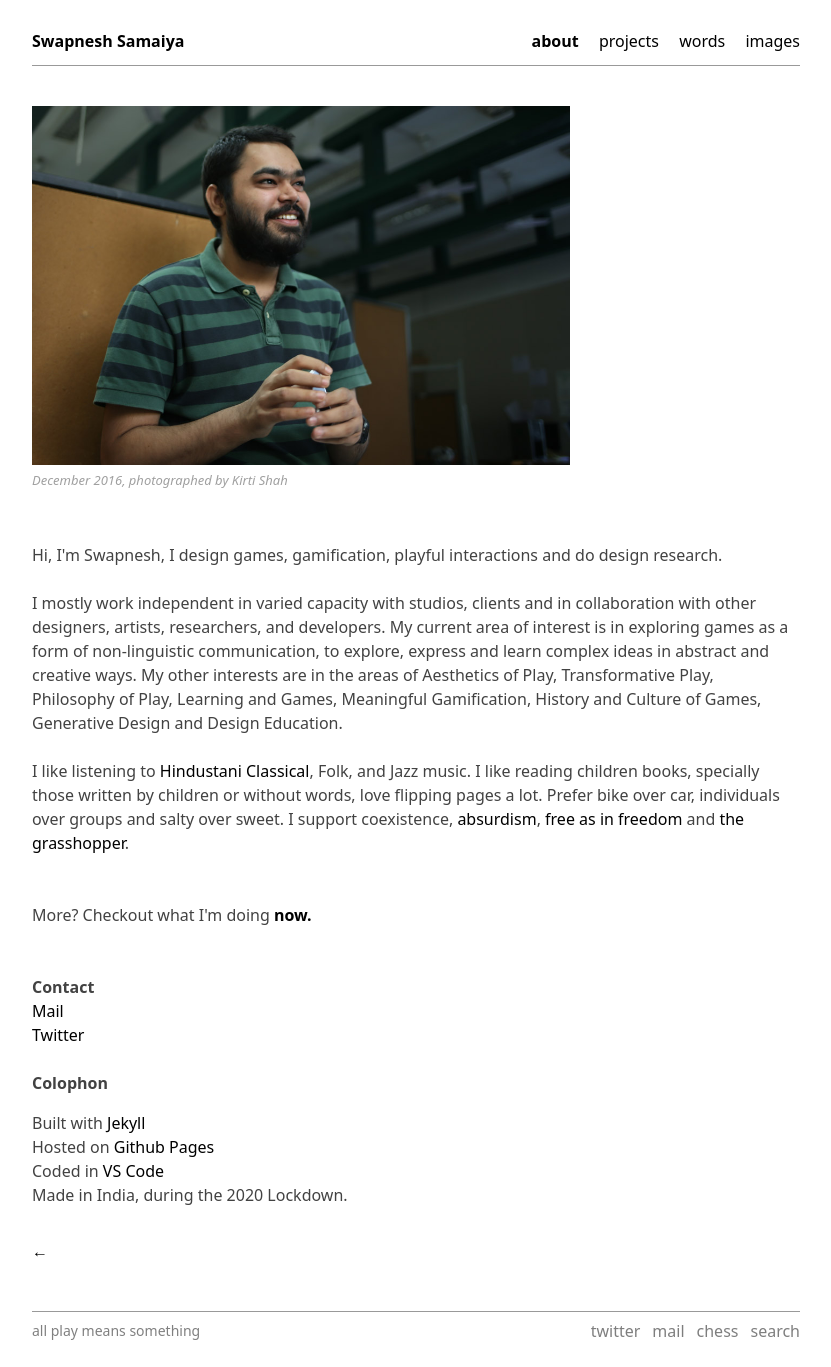
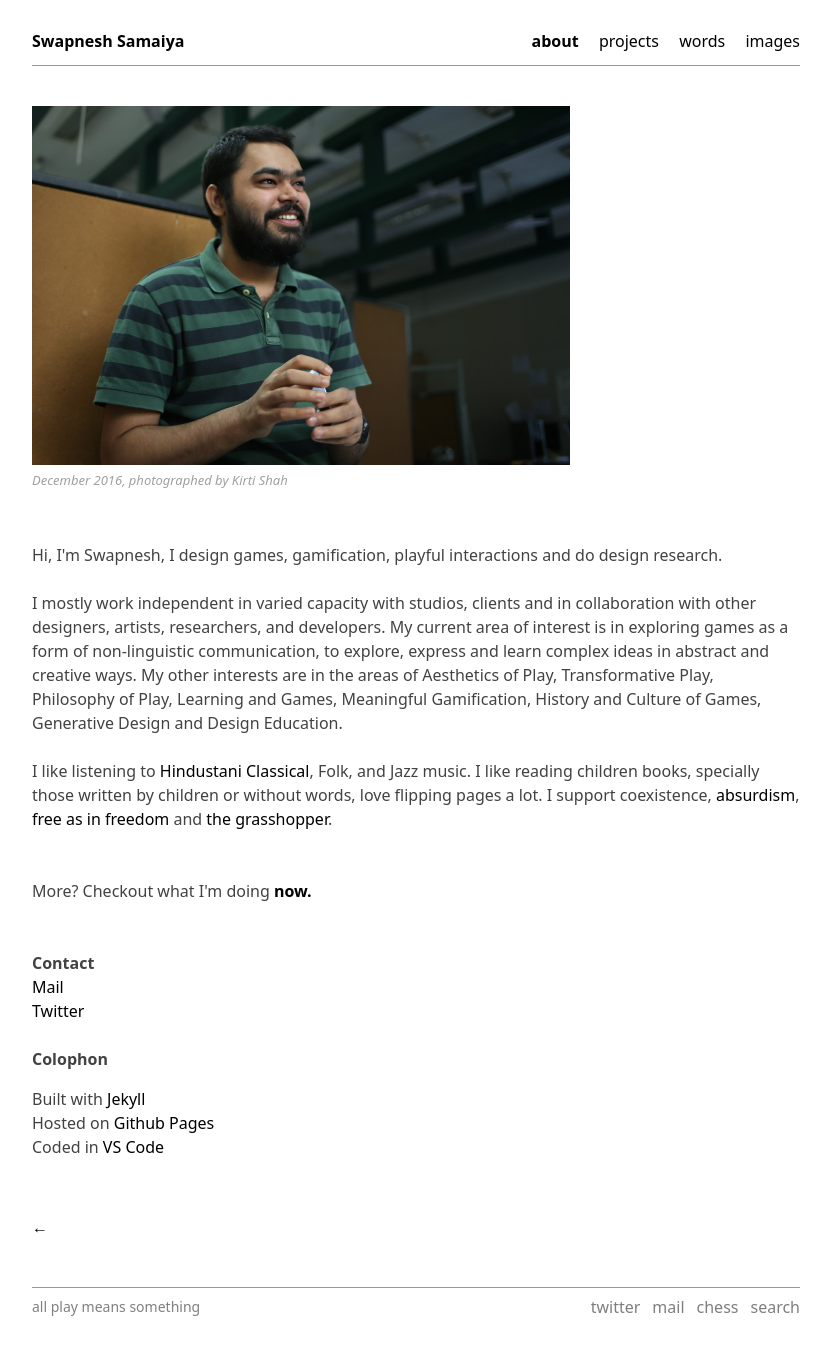
Before and after one commit to bunbutterjam/bunbutterjam.github.io, a Jekyll site: the page built from _pages/about.html, in a window 1280 px wide. Shown: the whole page, without its empty margins (224-1055 px from the left). Built offline with Jekyll 4.4.1, drawn with Linux system fonts in a browser that asks for light colours; after the commit the page ends 1343 px from its top, so only the background shows below that.

Commit message:
about update

```diff
--- a/_pages/about.html
+++ b/_pages/about.html
@@ -20,8 +20,7 @@ image: /assets/images/about_1.jpg
 
     I like listening to <a href="https://en.wikipedia.org/wiki/Hindustani_classical_music" target="_blank" >Hindustani Classical</a>,
     Folk, and Jazz music. I like reading children books, specially those written by children or without words, love flipping
-    pages a lot. Prefer bike
-    over car, individuals over groups and salty over sweet.
+    pages a lot.
     I support coexistence, <a href="https://en.wikipedia.org/wiki/Absurdism" target="_blank">absurdism</a>, <a href="https://en.wikipedia.org/wiki/Free_software_movement">free as in freedom</a> and <a
         href="https://www.ludozofi.com/home/library/grasshopper/" target="_blank">the grasshopper</a>.<br><br><br>
 
@@ -49,7 +48,7 @@ image: /assets/images/about_1.jpg
         Built with <a href="https://jekyllrb.com/" target="_blank">Jekyll</a><br>
         Hosted on <a href="https://pages.github.com/" target="_blank">Github Pages</a><br>
         Coded in <a href="https://code.visualstudio.com/" target="_blank">VS Code</a><br>
-        Made in India, during the 2020 Lockdown. <br>
+        <br>
     </p>    <br>
 
     <a href="{{site.baseurl}}/projects" class="post-back">&#x2190;</a>
```
